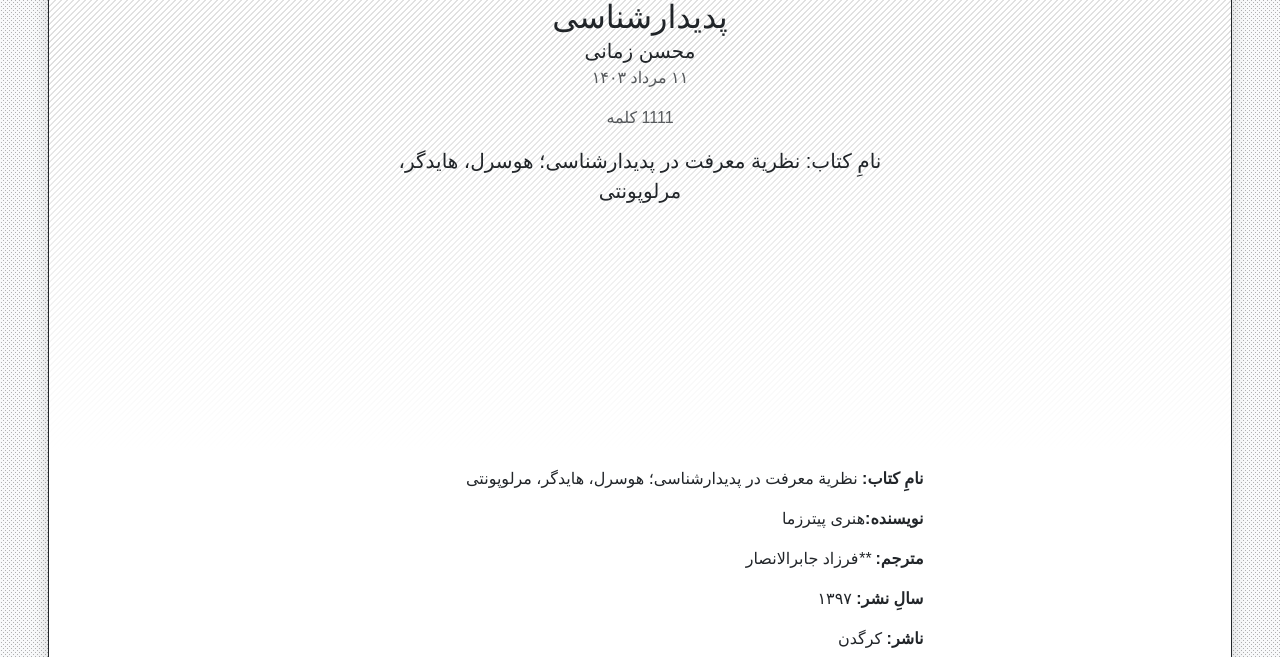
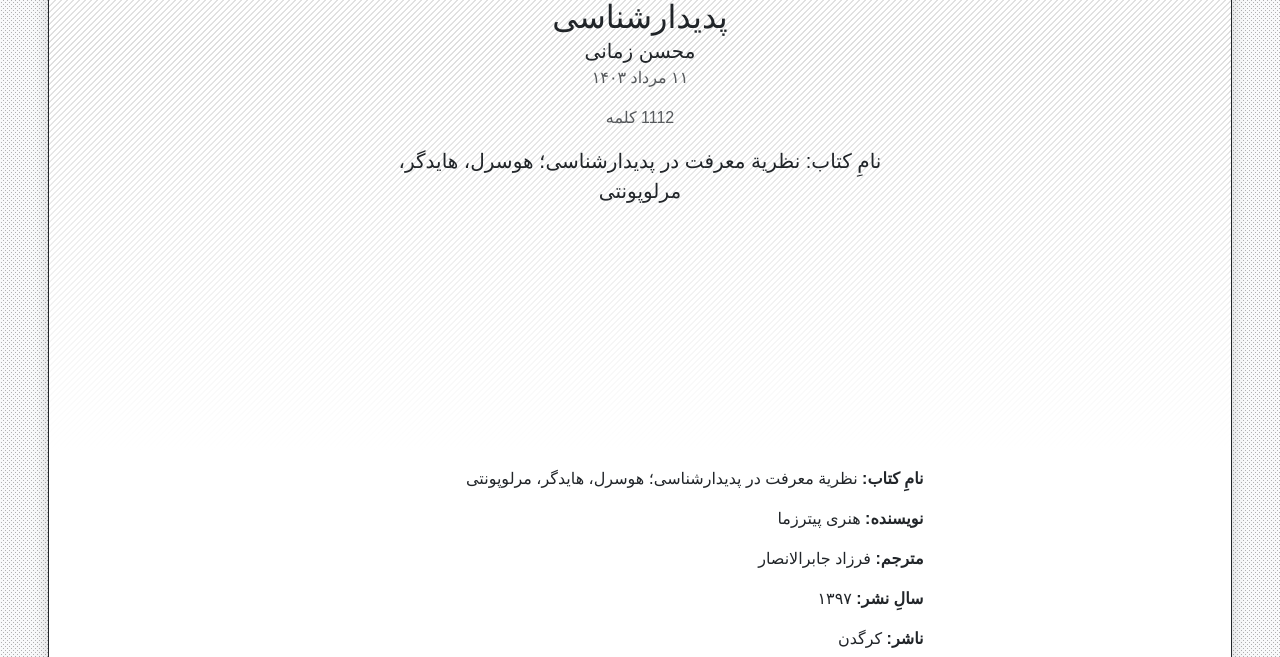
Before and after one commit to phicudemy/phicudemy.github.io, a Jekyll site: the page built from _posts/2024-08-02-perspevtive.md, in a window 1280 px wide and 900 px high, scrolled down 306 px. Shown: the part 151-808 px from the top of the window. Built offline with Jekyll 4.4.1, drawn with Linux system fonts in a browser that asks for light colours; comment, search, counter and statistics services are not loaded; a style sheet for code colours, icons or effects is not loaded.

Commit message:
TinaCMS content update

```diff
--- a/_posts/2024-08-02-perspevtive.md
+++ b/_posts/2024-08-02-perspevtive.md
@@ -11,10 +11,10 @@ tags:
 **نامِ کتاب:** نظریة معرفت در پدیدارشناسی؛ هوسرل،
 هایدگر، مرلوپونتی
 
-**نویسنده:**هنری پیترزما
+**نویسنده:** هنری پیترزما
 
 
-**مترجم****:** ****فرزاد جابرالانصار
+**مترجم:** فرزاد جابرالانصار
 
 **سالِ نشر:** ۱۳۹۷
 
```
